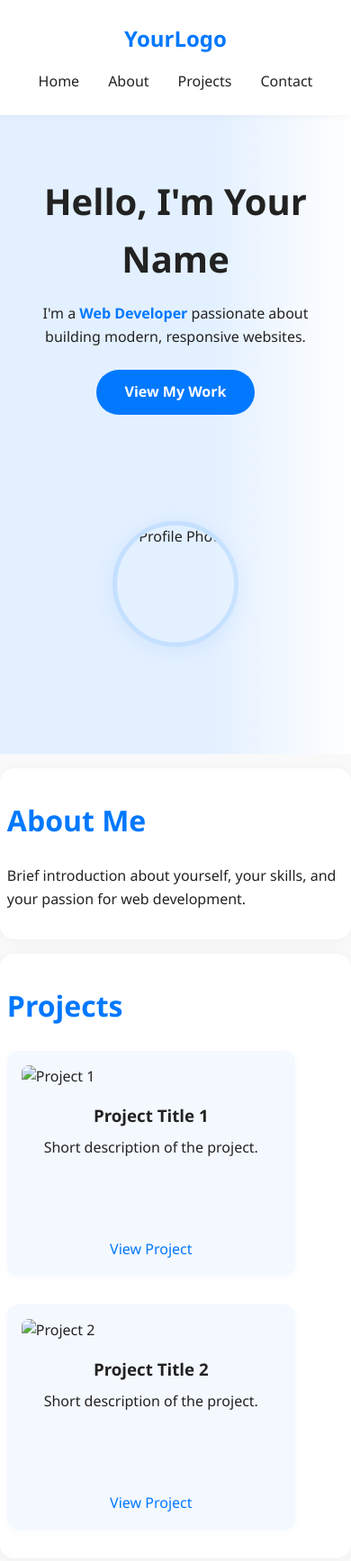
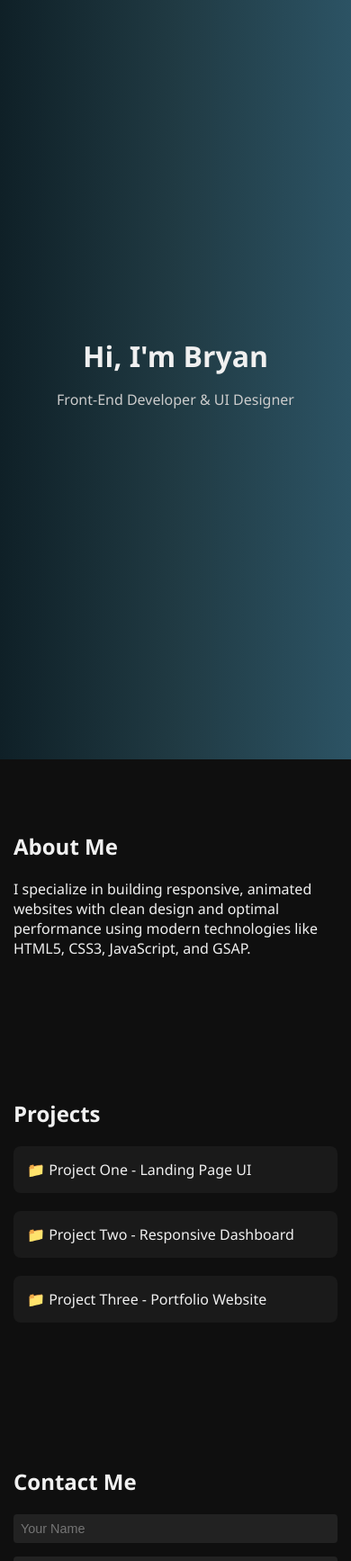
Before and after one commit to Bryantechdev-js/githubpractice, a plain HTML site: page index.html in a window 390 px wide. Shown: the top 1735 px of the page at 90% size. Drawn offline with nearby package versions, Linux system fonts and the light colour scheme.

Commit message:
midifield the textarea adding the cols and rows attributes

```diff
--- a/assets/scripts/script.js
+++ b/assets/scripts/script.js
@@ -0,0 +1,31 @@
+/* script.js */
+gsap.registerPlugin(ScrollTrigger);
+
+gsap.from(".title", {
+  opacity: 0,
+  y: -50,
+  duration: 1.5,
+  ease: "power4.out"
+});
+
+gsap.from(".subtitle", {
+  opacity: 0,
+  y: 50,
+  duration: 1.5,
+  delay: 0.5,
+  ease: "power4.out"
+});
+
+gsap.utils.toArray(".section").forEach((section) => {
+  gsap.from(section, {
+    scrollTrigger: {
+      trigger: section,
+      start: "top 80%",
+      toggleActions: "play none none none"
+    },
+    opacity: 0,
+    y: 100,
+    duration: 1.2,
+    ease: "power3.out"
+  });
+});
--- a/assets/styles/style.css
+++ b/assets/styles/style.css
@@ -1,230 +1,131 @@
-* {
+/* styles.css */
+body {
   margin: 0;
-  padding: 0;
-  box-sizing: border-box;
+  font-family: 'Segoe UI', Tahoma, Geneva, Verdana, sans-serif;
+  background: #0f0f0f;
+  color: #f0f0f0;
+  overflow-x: hidden;
 }
 
-body {
-  max-width: 100%;
-  min-height: 100vh;
-  font-family: 'Segoe UI', Arial, sans-serif;
-  background: #f9f9f9;
-  color: #222;
-  line-height: 1.6;
+header.hero {
+  height: 100vh;
+  display: flex;
+  flex-direction: column;
+  justify-content: center;
+  align-items: center;
+  background: linear-gradient(to right, #0f2027, #203a43, #2c5364);
+  text-align: center;
+  padding: 0 20px;
 }
 
-nav {
-  display: flex;
-  justify-content: space-between;
-  align-items: center;
-  padding: 1.5rem 5vw;
-  background: #fff;
-  box-shadow: 0 2px 8px rgba(0,0,0,0.04);
-  position: sticky;
-  top: 0;
-  z-index: 100;
+.title {
+  font-size: 4rem;
+  margin: 0;
 }
 
-.logo {
+.subtitle {
   font-size: 1.5rem;
-  font-weight: bold;
-  color: #0078ff;
+  color: #ccc;
 }
 
-nav ul {
-  display: flex;
-  gap: 2rem;
-  list-style: none;
+.section {
+  padding: 100px 20px;
+  max-width: 960px;
+  margin: 0 auto;
 }
 
-nav ul li a {
-  text-decoration: none;
-  color: #222;
-  font-weight: 500;
-  transition: color 0.2s;
+.projects .project-card {
+  background: #1a1a1a;
+  padding: 20px;
+  margin: 20px 0;
+  border-radius: 8px;
+  transition: transform 0.3s ease;
 }
 
-nav ul li a:hover {
-  color: #0078ff;
-}
-
-.hero {
-  display: flex;
-  align-items: center;
-  justify-content: space-between;
-  padding: 4rem 5vw;
-  background: linear-gradient(90deg, #e3f0ff 60%, #fff 100%);
-  min-height: 60vh;
-  flex-wrap: wrap;
-}
-
-.textcontainer {
-  flex: 1 1 300px;
-}
-
-.textcontainer h1 {
-  font-size: 2.5rem;
-  margin-bottom: 1rem;
-}
-
-.textcontainer .highlight {
-  color: #0078ff;
-  font-weight: bold;
-}
-
-.textcontainer .btn {
-  display: inline-block;
-  margin-top: 1.5rem;
-  padding: 0.75rem 2rem;
-  background: #0078ff;
-  color: #fff;
-  border-radius: 25px;
-  text-decoration: none;
-  font-weight: 600;
-  transition: background 0.2s;
-}
-
-.textcontainer .btn:hover {
-  background: #005fa3;
-}
-
-.imageContainer {
-  flex: 1 1 250px;
-  display: flex;
-  justify-content: center;
-  align-items: center;
-}
-
-.imageContainer img {
-  width: 220px;
-  height: 220px;
-  object-fit: cover;
-  border-radius: 50%;
-  border: 5px solid #0078ff22;
-  box-shadow: 0 4px 24px rgba(0,120,255,0.08);
-}
-
-section {
-  padding: 4rem 5vw;
-}
-
-.about, .projects, .contact {
-  background: #fff;
-  margin: 2rem 0;
-  border-radius: 16px;
-  box-shadow: 0 2px 16px rgba(0,0,0,0.04);
-}
-
-.about h2, .projects h2, .contact h2 {
-  font-size: 2rem;
-  margin-bottom: 1.5rem;
-  color: #0078ff;
-}
-
-.project-list {
-  display: flex;
-  gap: 2rem;
-  flex-wrap: wrap;
-}
-
-.project-card {
-  background: #f4f8ff;
-  border-radius: 12px;
-  box-shadow: 0 2px 8px rgba(0,120,255,0.04);
-  padding: 1rem;
-  flex: 1 1 250px;
-  min-width: 250px;
-  max-width: 320px;
-  display: flex;
-  flex-direction: column;
-  align-items: center;
-}
-
-.project-card img {
-  width: 100%;
-  border-radius: 8px;
-  margin-bottom: 1rem;
-}
-
-.project-card h3 {
-  margin-bottom: 0.5rem;
-}
-
-.project-card a {
-  margin-top: auto;
-  color: #0078ff;
-  text-decoration: none;
-  font-weight: 500;
-}
-
-.project-card a:hover {
-  text-decoration: underline;
+.project-card:hover {
+  transform: translateY(-5px);
 }
 
 .contact form {
   display: flex;
   flex-direction: column;
-  gap: 1rem;
-  max-width: 400px;
-  margin: 0 auto;
 }
 
-.contact input, .contact textarea {
-  padding: 0.75rem;
-  border: 1px solid #ddd;
-  border-radius: 8px;
+form input, form textarea {
+  margin-bottom: 15px;
+  padding: 10px;
   font-size: 1rem;
+  border: none;
+  border-radius: 4px;
+  background: #222;
+  color: #fff;
 }
 
-.contact button {
-  padding: 0.75rem;
-  background: #0078ff;
-  color: #fff;
+form button {
+  background: #ff4081;
   border: none;
-  border-radius: 8px;
+  color: white;
+  padding: 10px 20px;
   font-size: 1rem;
-  font-weight: 600;
   cursor: pointer;
-  transition: background 0.2s;
+  border-radius: 4px;
+  transition: background 0.3s ease;
 }
 
-.contact button:hover {
-  background: #005fa3;
+form button:hover {
+  background: #e73370;
 }
 
 footer {
   text-align: center;
-  padding: 2rem 0;
+  padding: 20px;
+  background: #111;
   color: #888;
-  font-size: 1rem;
 }
 
-/* Responsive Design */
-@media (max-width: 900px) {
-  .hero {
-    flex-direction: column;
-    text-align: center;
-    gap: 2rem;
+@media screen and (max-width: 768px) {
+  .title {
+    font-size: 2.5rem;
   }
-  .project-list {
-    flex-direction: column;
-    gap: 2rem;
+
+  .subtitle {
+    font-size: 1.2rem;
+  }
+
+  .section {
+    padding: 60px 15px;
+  }
+
+  .projects .project-card {
+    padding: 15px;
+  }
+
+  form input, form textarea {
+    font-size: 0.95rem;
+  }
+
+  form button {
+    font-size: 0.95rem;
+    padding: 8px 16px;
   }
 }
 
-@media (max-width: 600px) {
-  nav {
-    flex-direction: column;
-    gap: 1rem;
+@media screen and (max-width: 480px) {
+  .title {
+    font-size: 2rem;
   }
-  section {
-    padding: 2rem 2vw;
+
+  .subtitle {
+    font-size: 1rem;
   }
-  .about, .projects, .contact {
-    margin: 1rem 0;
+
+  form input, form textarea {
+    padding: 8px;
+    font-size: 0.9rem;
   }
-  .imageContainer img {
-    width: 140px;
-    height: 140px;
+
+  form button {
+    padding: 8px 14px;
+    font-size: 0.9rem;
   }
 }
--- a/index.html
+++ b/index.html
@@ -1,67 +1,54 @@
 <!DOCTYPE html>
 <html lang="en">
 <head>
-    <meta charset="UTF-8">
-    <meta name="viewport" content="width=device-width, initial-scale=1.0">
-    <title>Your Name | Portfolio</title>
-    <link rel="stylesheet" href="./assets/styles/style.css">
+  <meta charset="UTF-8" />
+  <meta name="viewport" content="width=device-width, initial-scale=1.0" />
+  <title>Responsive Animated Portfolio</title>
+  <link rel="stylesheet" href="./assets/styles/style.css" />
+  <script src="https://cdnjs.cloudflare.com/ajax/libs/gsap/3.12.2/gsap.min.js"></script>
+  <script src="https://cdnjs.cloudflare.com/ajax/libs/gsap/3.12.2/ScrollTrigger.min.js"></script>
 </head>
 <body>
-  <nav>
-    <div class="logo">YourLogo</div>
-    <ul>
-        <li><a href="#hero">Home</a></li>
-        <li><a href="#about">About</a></li>
-        <li><a href="#projects">Projects</a></li>
-        <li><a href="#contact">Contact</a></li>
-    </ul>
-  </nav>
-  <section class="hero" id="hero">
-    <div class="textcontainer">
-      <h1>Hello, I'm <span>Your Name</span></h1>
-      <p>I'm a <span class="highlight">Web Developer</span> passionate about building modern, responsive websites.</p>
-      <a href="#projects" class="btn">View My Work</a>
-    </div>
-    <div class="imageContainer">
-      <img src="./assets/images/profile.jpg" alt="Profile Photo">
-    </div>
-  </section>
-  <section class="about" id="about">
+
+  <!-- Hero Section -->
+  <header class="hero">
+    <h1 class="title">Hi, I'm Bryan</h1>
+    <p class="subtitle">Front-End Developer & UI Designer</p>
+  </header>
+
+  <!-- About Section -->
+  <section class="section about" id="about">
     <h2>About Me</h2>
     <p>
-      Brief introduction about yourself, your skills, and your passion for web development.
+      I specialize in building responsive, animated websites with clean design and optimal performance using modern technologies like HTML5, CSS3, JavaScript, and GSAP.
     </p>
   </section>
-  <section class="projects" id="projects">
+
+  <!-- Projects Section -->
+  <section class="section projects" id="projects">
     <h2>Projects</h2>
-    <div class="project-list">
-      <div class="project-card">
-        <img src="./assets/images/project1.jpg" alt="Project 1">
-        <h3>Project Title 1</h3>
-        <p>Short description of the project.</p>
-        <a href="#" target="_blank">View Project</a>
-      </div>
-      <div class="project-card">
-        <img src="./assets/images/project2.jpg" alt="Project 2">
-        <h3>Project Title 2</h3>
-        <p>Short description of the project.</p>
-        <a href="#" target="_blank">View Project</a>
-      </div>
-      <!-- Add more project cards as needed -->
-    </div>
+    <div class="project-card">📁 Project One - Landing Page UI</div>
+    <div class="project-card">📁 Project Two - Responsive Dashboard</div>
+    <div class="project-card">📁 Project Three - Portfolio Website</div>
   </section>
-  <section class="contact" id="contact">
-    <h2>Contact</h2>
+
+  <!-- Contact Section -->
+  <section class="section contact" id="contact">
+    <h2>Contact Me</h2>
     <form>
-      <input type="text" placeholder="Your Name" required>
-      <input type="email" placeholder="Your Email" required>
-      <textarea placeholder="Your Message" required></textarea>
+      <input type="text" placeholder="Your Name" required />
+      <input type="email" placeholder="Your Email" required />
+      <textarea cols="50" rows="50" placeholder="Your Message" required></textarea>
       <button type="submit">Send Message</button>
     </form>
   </section>
+
+  <!-- Footer -->
   <footer>
-    <p>&copy; 2025 Your Name. All rights reserved.</p>
+    <p>&copy; 2025 BryanTechDev. All rights reserved.</p>
   </footer>
+
+  <!-- Script -->
   <script src="./assets/scripts/script.js"></script>
 </body>
 </html>
```
